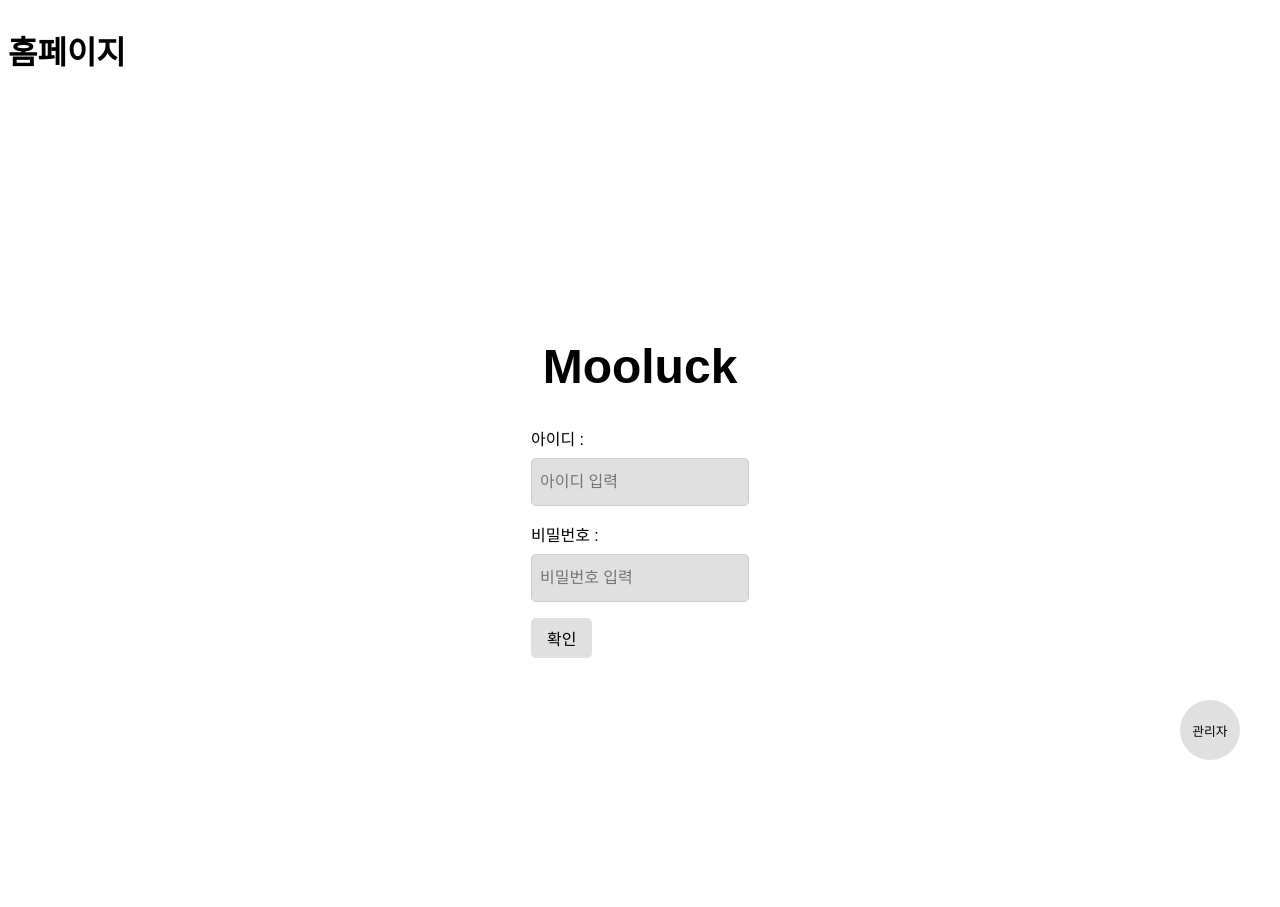
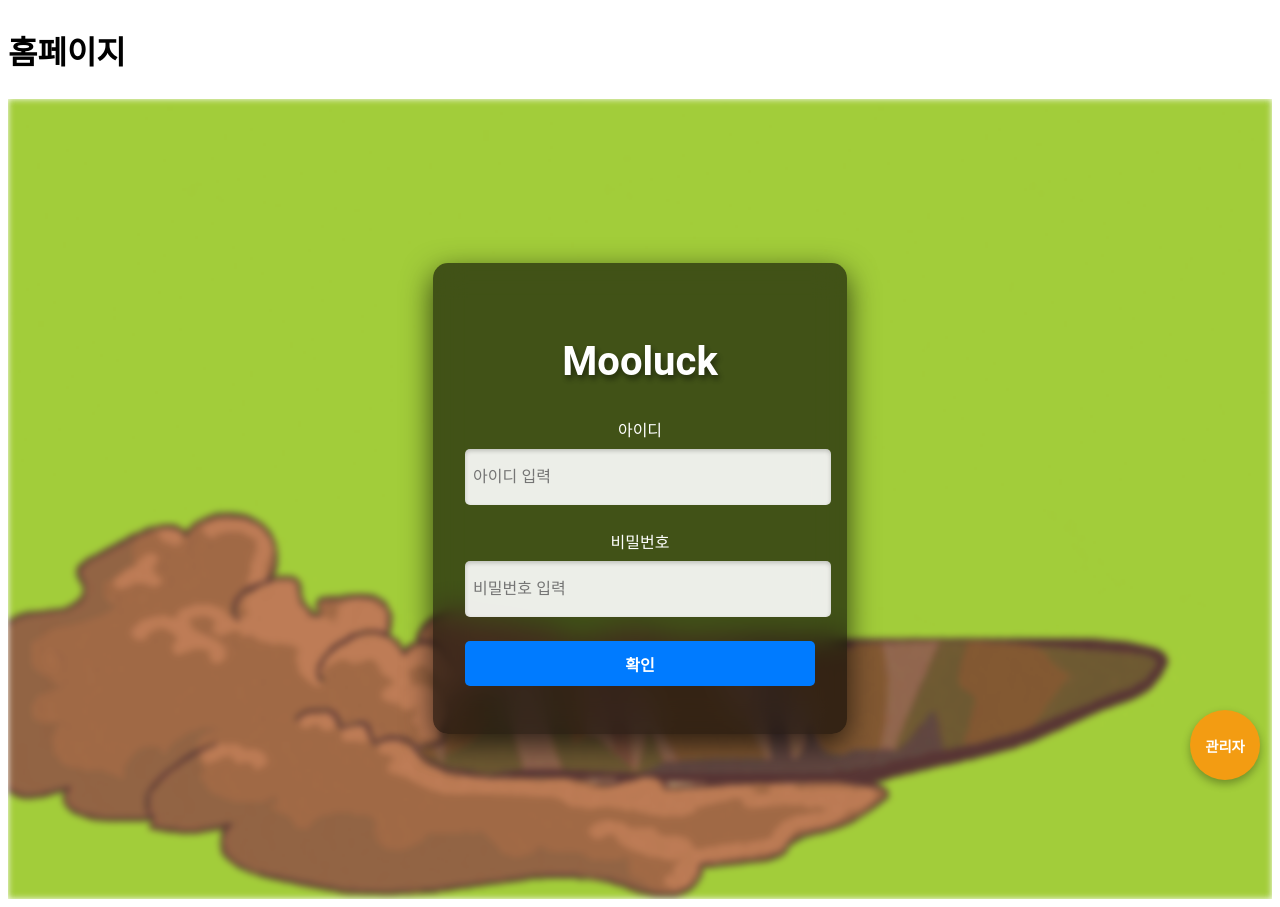
Before and after one commit to cheonghaa/FE, a Vue app: page / in a window 1280 px wide. Built offline with nearby package versions, Linux system fonts and the light colour scheme.

Commit message:
feat : 병합,상호작용

```diff
--- a/src/views/HomePage.vue
+++ b/src/views/HomePage.vue
@@ -1,8 +1,13 @@
 <template>
   <div class="container">
+    <div class="background">
+      <img src="@/assets/images/seed.gif" alt="배경" class="background-image" />
+    </div>
+    <div class="content">
       <h1 class="title">Mooluck</h1>
       <div class="form">
-      <label for="id">아이디 :</label>
+        <div class="form-group">
+          <label for="id">아이디</label>
           <input
             type="text"
             id="id"
@@ -10,8 +15,9 @@
             placeholder="아이디 입력"
             v-model="elderAccount"
           />
-
-      <label for="password">비밀번호 :</label>
+        </div>
+        <div class="form-group">
+          <label for="password">비밀번호</label>
           <input
             type="password"
             id="password"
@@ -19,17 +25,16 @@
             placeholder="비밀번호 입력"
             v-model="elderPwd"
           />
-
+        </div>
         <button class="submit-button" @click="handleLogin">확인</button>
       </div>
-
-    <div v-if="authStore.error" class="error">{{ authStore.error }}</div>
-    <div v-if="authStore.isLoggedIn" class="success">
+      <div v-if="authStore.error" class="error-message">{{ authStore.error }}</div>
+      <div v-if="authStore.isLoggedIn" class="success-message">
         로그인 성공! 사용자 ID: {{ authStore.userId }}
       </div>
-
+    </div>
     <div class="admin-login">
-      <router-link to="/login" class="admin-link">
+      <router-link to="/login">
         <button class="admin-button">관리자</button>
       </router-link>
     </div>
@@ -37,116 +42,197 @@
 </template>
 
 <script setup>
-import { ref } from 'vue';
-import { useAuthStore } from '../stores/authStore';
-import { useRouter } from 'vue-router';
+import { ref } from 'vue'
+import { useAuthStore } from '../stores/authStore'
+import { useRouter } from 'vue-router'
 
-const router = useRouter();
-const authStore = useAuthStore();
+const router = useRouter()
+const authStore = useAuthStore()
 
-const elderAccount = ref('');
-const elderPwd = ref('');
+const elderAccount = ref('')
+const elderPwd = ref('')
 
 async function handleLogin() {
-  console.log("아이디:", elderAccount.value);
-  console.log("비밀번호:", elderPwd.value);
+  console.log('아이디:', elderAccount.value)
+  console.log('비밀번호:', elderPwd.value)
 
   if (!elderAccount.value || !elderPwd.value) {
-    alert('아이디와 비밀번호를 입력해주세요.');
-    return;
+    alert('아이디와 비밀번호를 입력해주세요.')
+    return
   }
 
-  await authStore.login(elderAccount.value.trim(), elderPwd.value.trim());
+  await authStore.login(elderAccount.value.trim(), elderPwd.value.trim())
 
   if (authStore.isLoggedIn) {
-    alert('로그인 성공!');
-    router.push({ name: 'mooluck' });
+    alert('로그인 성공!')
+    router.push({ name: 'mooluck' })
   }
 }
 </script>
 
 <style scoped>
+/* 전체 컨테이너 */
 .container {
+  position: relative;
+  width: 100%;
+  height: 100vh;
+  overflow: hidden;
+  display: flex;
+  align-items: center;
+  justify-content: center;
+  font-family: 'Roboto', Arial, sans-serif;
+}
+
+/* 배경 이미지 */
+.background {
+  position: absolute;
+  top: 0;
+  left: 0;
+  width: 100%;
+  height: 100%;
+  z-index: -1;
+}
+
+.background-image {
+  width: 100%;
+  height: 100%;
+  object-fit: cover;
+  opacity: 0.8;
+  filter: blur(3px);
+}
+
+/* 콘텐츠 박스 */
+.content {
+  z-index: 1;
+  text-align: center;
+  backdrop-filter: blur(15px);
+  padding: 3rem 2rem;
+  border-radius: 15px;
+  background: rgba(0, 0, 0, 0.6);
+  color: white;
+  box-shadow: 0 10px 30px rgba(0, 0, 0, 0.7);
+  width: 350px;
   display: flex;
   flex-direction: column;
   align-items: center;
-  justify-content: center;
-  height: 100vh;
-  text-align: center;
-  font-family: Arial, sans-serif;
 }
 
+/* 타이틀 스타일 */
 .title {
-  font-size: 3rem;
+  font-size: 2.5rem;
   font-weight: bold;
+  color: #ffffff;
   margin-bottom: 2rem;
+  text-shadow: 2px 4px 6px rgba(0, 0, 0, 0.5);
 }
 
+/* 폼 스타일 */
 .form {
-  display: flex;
-  flex-direction: column;
-  align-items: flex-start;
-  margin-bottom: 2rem;
+  width: 100%;
+}
+
+.form-group {
+  margin-bottom: 1.5rem;
 }
 
 label {
+  display: block;
+  font-size: 1rem;
   margin-bottom: 0.5rem;
-  font-size: 1rem;
+  color: #ffffff;
 }
 
 .input {
-  width: 200px;
-  height: 30px;
+  width: 100%;
+  height: 40px;
   padding: 0.5rem;
   font-size: 1rem;
-  border: 1px solid #ccc;
+  border: none;
   border-radius: 5px;
-  margin-bottom: 1rem;
-  background-color: #e0e0e0;
+  background-color: rgba(255, 255, 255, 0.9);
+  box-shadow: inset 0 2px 4px rgba(0, 0, 0, 0.2);
 }
 
+.input:focus {
+  outline: none;
+  border: 1px solid #007bff;
+  box-shadow: 0 0 5px rgba(0, 123, 255, 0.7);
+}
+
+/* 버튼 스타일 */
 .submit-button {
-  padding: 0.5rem 1rem;
+  width: 100%;
+  height: 45px;
   font-size: 1rem;
-  background-color: #e0e0e0;
+  font-weight: bold;
+  color: white;
   border: none;
   border-radius: 5px;
   cursor: pointer;
+  background-color: #007bff;
+  transition:
+    background-color 0.3s ease,
+    box-shadow 0.3s ease;
 }
 
-.error {
-  color: red;
-  margin-top: 1rem;
+.submit-button:hover {
+  background-color: #0056b3;
+  box-shadow: 0 3px 10px rgba(0, 123, 255, 0.5);
 }
 
-.success {
-  color: green;
+/* 에러 및 성공 메시지 */
+.error-message {
   margin-top: 1rem;
+  color: #ff4c4c;
+}
+
+.success-message {
+  margin-top: 1rem;
+  color: #4caf50;
+}
+
+/* 관리자 버튼 */
+.admin-login {
+  position: fixed; /* 스크롤 시에도 고정 */
+  bottom: 20px;
+  right: 20px;
+  z-index: 10;
+}
+
+.admin-button {
+  width: 70px;
+  height: 70px;
+  border: none;
+  border-radius: 50%;
+  font-size: 0.9rem;
+  font-weight: bold;
+  background-color: #f39c12;
+  color: white;
+  cursor: pointer;
+  box-shadow: 0 4px 8px rgba(0, 0, 0, 0.3);
+  transition:
+    transform 0.2s ease,
+    background-color 0.3s ease,
+    box-shadow 0.3s ease;
+}
+
+.admin-button:hover {
+  background-color: #e67e22;
+  transform: scale(1.1); /* 호버 시 확대 */
+  box-shadow: 0 6px 12px rgba(243, 156, 18, 0.5);
+}
+
+/* 반응형 디자인 */
+@media (max-width: 768px) {
+  .admin-button {
+    width: 60px;
+    height: 60px;
+    font-size: 0.8rem;
   }
 
   .admin-login {
-  position: fixed;
-  bottom: 40px;
-  right: 40px;
+    bottom: 15px;
+    right: 15px;
   }
-
-.admin-link {
-  text-decoration: none; /* 밑줄 제거 */
-}
-
-.admin-button {
-  width: 60px;
-  height: 60px;
-  padding: 0;
-  font-size: 0.8rem;
-  background-color: #e0e0e0;
-  border: none;
-  border-radius: 50%;
-  cursor: pointer;
-  display: flex;
-  align-items: center;
-  justify-content: center;
-  text-align: center;
-  white-space: nowrap;
 }
 </style>
--- a/src/views/admin/AdminloginPage.vue
+++ b/src/views/admin/AdminloginPage.vue
@@ -34,6 +34,10 @@
         <button @click="goToSignUp" class="signup-button">회원가입</button>
       </div>
     </div>
+    <!-- 뒤로가기 버튼 -->
+    <div class="back-button" @click="goBack">
+      <span>&larr;</span>
+    </div>
   </div>
 </template>
 
@@ -68,6 +72,10 @@ function goToHome() {
 
 function goToSignUp() {
   router.push('/signup') // 회원가입 페이지로 이동
+}
+
+function goBack() {
+  router.push('/') // 뒤로가기 버튼 동작: 홈으로 이동
 }
 </script>
 
@@ -113,7 +121,7 @@ function goToSignUp() {
   background: rgba(0, 0, 0, 0.5);
   color: white;
   box-shadow: 0 8px 20px rgba(0, 0, 0, 0.5);
-  width: 350px; /* 무럭이 홈페이지와 동일한 폼 크기 */
+  width: 350px;
   height: auto;
 }
 
@@ -195,4 +203,32 @@ label {
   background-color: #218838;
   box-shadow: 0 3px 10px rgba(40, 167, 69, 0.4);
 }
+
+/* 뒤로가기 버튼 */
+.back-button {
+  position: absolute;
+  bottom: 20px;
+  right: 20px;
+  width: 50px;
+  height: 50px;
+  border: none;
+  border-radius: 50%;
+  font-size: 1.5rem;
+  font-weight: bold;
+  color: white;
+  background-color: #6c757d;
+  display: flex;
+  align-items: center;
+  justify-content: center;
+  cursor: pointer;
+  box-shadow: 0 3px 10px rgba(0, 0, 0, 0.4);
+  transition:
+    background-color 0.3s ease,
+    box-shadow 0.3s ease;
+}
+
+.back-button:hover {
+  background-color: #5a6268;
+  box-shadow: 0 5px 15px rgba(0, 0, 0, 0.5);
+}
 </style>
```
Also changed, not shown: src/views/user/MooluckPage.vue (+115 -81 lines), 1 other file (tests, documents, lock files or other folders). Lines whose indentation alone changed are shown as unchanged.
